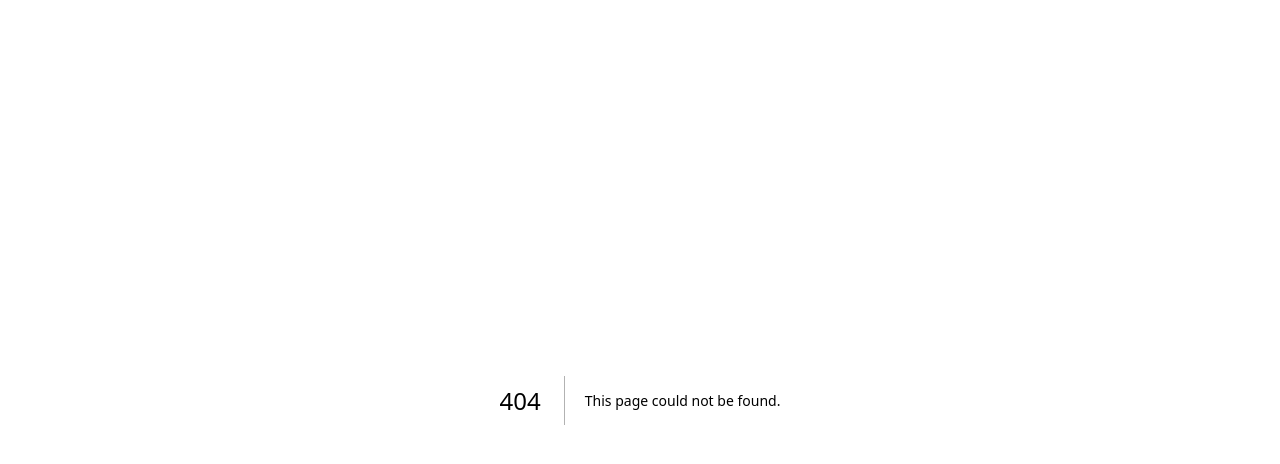
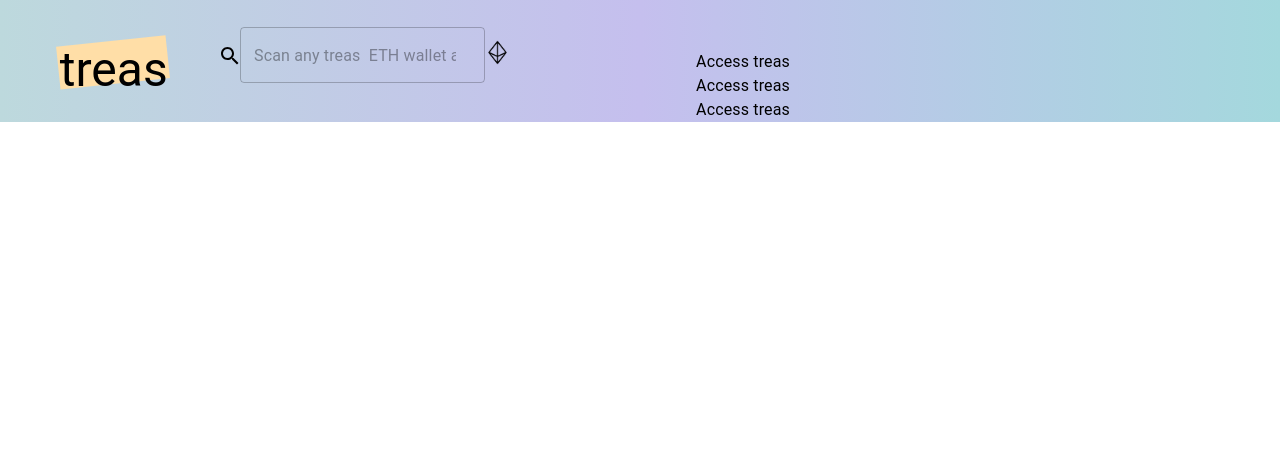
Before and after one commit to ahsaniniazi/treas_main, a Next.js app: page /Header in a window 1280 px wide. Before the commit this address had no page. Shown: the top 464 px of the page. Built offline with nearby package versions, Linux system fonts and the light colour scheme.

Commit message:
fix:Bar_Head

```diff
--- a/src/pages/Bar_Head.tsx
+++ b/src/pages/Bar_Head.tsx
@@ -17,7 +17,7 @@ const style = {
     transform: 'translate(-50%, -50%)',
     width: 595,
     bgcolor: 'background.paper',
-    border: "1px solid #979797",
+    border: "border-double border-4 border-indigo-600",
     pt: 2,
     px: 4,
     pb: 3,
@@ -77,12 +77,13 @@ export default function NFT_Head() {
                         onClose={handleClose}
                         aria-labelledby="parent-modal-title"
                         aria-describedby="parent-modal-description"
+
                     >
-                        <Box sx={{ ...style, width: 500, height: 400 }}>
-                            <Box borderRadius="100px" borderColor="#979797" border="1px"
-                                position="absolute" color="#FFFFFF" marginTop="-20px">
+                        <Box sx={{ ...style, width: 500, height: 400 }} border="1px" borderColor="#979797">
+                            <Box border="1px"
+                                position="absolute" top="-20px" right="-20px">
                                 <Image src="image/back icon.svg" alt="Fund me" width={30} height={30} onClick={handleClose}
-                                />
+                                    className="bg-[#fff] border rounded-full relative border-[#979797] px-[5px] py-[5px]" />
                             </Box>
                             <Box marginLeft={10}>
                                 <Box sx={{ ...commonStyles, borderColor: '#D1D0D6' }} display="flex" alignItems="center"
@@ -124,10 +125,11 @@ export default function NFT_Head() {
                         aria-labelledby="parent-modal-title"
                         aria-describedby="parent-modal-description"
                     >
-                        <Box sx={{ ...style, width: 500, height: 400 }}>
-                            <Box borderRadius="4px" borderColor="#979797" border="1px" marginLeft={55}
-                                position="absolute" padding={0} marginTop={0}>
-                                <Image src="image/back icon.svg" alt="Fund me" width={30} height={30} onClick={handleClose} />
+                        <Box sx={{ ...style, width: 500, height: 400 }} border="1px" borderColor="#979797">
+                            <Box border="1px"
+                                position="absolute" top="-20px" right="-20px">
+                                <Image src="image/back icon.svg" alt="Fund me" width={30} height={30} onClick={handleClose}
+                                    className="bg-[#fff] border rounded-full relative border-[#979797] px-[5px] py-[5px]" />
                             </Box>
                             <Box marginLeft={20}>
                                 <Image src="image/NFT.svg" alt="Fund me" width={90} height={90} />
@@ -161,11 +163,13 @@ export default function NFT_Head() {
                     onClose={handleClose}
                     aria-labelledby="parent-modal-title"
                     aria-describedby="parent-modal-description"
+
                 >
-                    <Box sx={{ ...style, width: 500, height: 400 }}>
-                        <Box borderRadius="4px" borderColor="#979797" border="1px" marginLeft={55}
-                            position="absolute" padding={0} marginTop={0}>
-                            <Image src="image/back icon.svg" alt="Fund me" width={30} height={30} onClick={handleClose} />
+                    <Box sx={{ ...style, width: 500, height: 400 }} border="1px" borderColor="#979797">
+                        <Box border="1px"
+                            position="absolute" top="-22px" right="-20px" >
+                            <Image src="image/back icon.svg" alt="Fund me" width={40} height={40} onClick={handleClose}
+                                className="bg-[#fff] border rounded-full relative border-[#979797] px-[5px] py-[5px]" />
                         </Box>
                         <Box marginLeft={20}>
                             <Image src="image/IIcon.svg" alt="Fund me" width={90} height={90} />
--- /dev/null
+++ b/src/pages/Header.tsx
@@ -0,0 +1,92 @@
+import { Search } from "@mui/icons-material";
+import { Box, Container, TextField, Typography } from "@mui/material";
+import Image from "next/image";
+import Link from "next/link";
+import React, { useState } from "react";
+
+const Header = () => {
+    const [focus, setfocus] = useState<boolean>(false);
+    return (
+        <>
+            <Box className=' bg-gradient-to-r from-[#BDD9DD] via-[#C5BFEE] to-[#A4D8DD]' >
+                <nav className=' duration-300 p-0 relative flex  items-center'>
+                    <Box component="div" className='mr-auto p-0 ml-auto'>
+                        <Box component="div" className='flex items-center justify-center'>
+                            <Box component="div" className='logo'>
+                                <Link
+                                    className='p-[1px] -ml-[27rem] mt-[1rem] text-black textdecoration-nounderline whitespace-nowrap focus:text-black hover:text-black text-6xl font-serif leading-4 absolute -rotate-6 bg-[#FFDEA7] h-[35%] font-size-40px font-weight-bold'
+                                    href='#'
+                                >
+                                    <Typography
+                                        variant='h3'
+                                        gutterBottom
+                                        component='div'
+                                        className='rotate-6 -mt-[9px]'
+                                    >
+                                        treas
+                                    </Typography>
+                                </Link>
+                            </Box>
+
+                            <Box
+                                component='form'
+                                onClick={() => setfocus(true)}
+                                className={`relative rounded-3xl ${focus ? "border-[rgb(6 100 237 / 86%)] border-2 border-solid" : ""
+                                    } pl-[30px] bg-transparent h-[50px] top-[30px] -left-[280px] p-[0 4px] flex items-center rounded-md w-[300px]`}
+                                role='search'
+                                onSubmit={(e) => {
+                                    e.preventDefault();
+                                }}
+                            >
+                                <TextField
+                                    onFocus={() => setfocus(true)}
+                                    className='outline-[none] border-transparent focus:outline-[none] hover:outline-[none] focus:border-transparent hover:border-transparent'
+                                    type='search'
+                                    placeholder='Scan any treas  ETH wallet address or ENS name'
+                                    aria-label='Search'
+                                />
+                                <Box component="div" className='absolute left-2'>
+                                    <Search onClick={() => setfocus(true)} />
+                                </Box>
+                                <button
+                                    className='btn '
+                                    type='submit'
+                                    onClick={() => setfocus(true)}
+                                >
+                                    <Image
+                                        src='/image/image 131.svg'
+                                        alt=''
+                                        width={25}
+                                        height={25}
+                                        style={{ marginBottom: 5 }}
+                                        onClick={() => setfocus(true)}
+                                    />
+                                </button>
+                            </Box>
+                        </Box>
+
+                        <Box
+
+                            display="flex"
+                            id='navbarNavDropdown'
+                        >
+                            <ul className='navbar-nav ms-auto text-capitalize'>
+                                <Typography className='nav-link font-size-18px text-[#000000]'>
+                                    Access treas
+                                </Typography>
+                                <Typography className='nav-link font-size-18px text-[#000000]'>
+                                    Access treas
+                                </Typography>
+                                <Typography className='nav-link font-size-18px text-[#000000]'>
+                                    Access treas
+                                </Typography>
+                            </ul>
+                        </Box>
+                    </Box>
+                </nav>
+            </Box>
+        </>
+    );
+};
+
+export default Header;
--- /dev/null
+++ b/src/pages/New_Header.tsx
@@ -0,0 +1,118 @@
+import * as React from 'react';
+import { styled, alpha } from '@mui/material/styles';
+import AppBar from '@mui/material/AppBar';
+import Box from '@mui/material/Box';
+import Toolbar from '@mui/material/Toolbar';
+import IconButton from '@mui/material/IconButton';
+import Typography from '@mui/material/Typography';
+import InputBase from '@mui/material/InputBase';
+import SearchIcon from '@mui/icons-material/Search';
+import { Button } from '@mui/material';
+
+const Search = styled('div')(({ theme }) => ({
+    position: 'relative',
+    borderRadius: theme.shape.borderRadius,
+    backgroundColor: alpha(theme.palette.common.white, 0.15),
+    '&:hover': {
+        backgroundColor: alpha(theme.palette.common.white, 0.25),
+    },
+    marginRight: theme.spacing(2),
+    marginLeft: 0,
+    width: '100%',
+    [theme.breakpoints.up('sm')]: {
+        marginLeft: theme.spacing(3),
+        width: 'auto',
+    },
+}));
+
+const SearchIconWrapper = styled('div')(({ theme }) => ({
+    padding: theme.spacing(0, 2),
+    height: '100%',
+    position: 'absolute',
+    pointerEvents: 'none',
+    display: 'flex',
+    alignItems: 'center',
+    justifyContent: 'center',
+}));
+
+const StyledInputBase = styled(InputBase)(({ theme }) => ({
+    color: 'inherit',
+    '& .MuiInputBase-input': {
+        padding: theme.spacing(1, 1, 1, 0),
+        // vertical padding + font size from searchIcon
+        paddingLeft: `calc(1em + ${theme.spacing(4)})`,
+        transition: theme.transitions.create('width'),
+        width: '100%',
+        [theme.breakpoints.up('md')]: {
+            width: '20ch',
+        },
+    },
+}));
+
+export default function PrimarySearchAppBar() {
+    const [anchorEl, setAnchorEl] = React.useState<null | HTMLElement>(null);
+    const [mobileMoreAnchorEl, setMobileMoreAnchorEl] =
+        React.useState<null | HTMLElement>(null);
+
+    return (
+        <Box sx={{ flexGrow: 1 }}>
+            <AppBar position="static">
+                <Toolbar>
+                    <IconButton
+                        size="large"
+                        edge="start"
+                        color="inherit"
+                        aria-label="open drawer"
+                        sx={{ mr: 2 }}
+                    >
+
+                    </IconButton>
+                    <Typography
+                        variant='h3'
+                        gutterBottom
+                        component='div'
+                        className='rotate-6 -mt-[9px]'
+                    >
+                        treas
+                    </Typography>
+                    <Search>
+                        <SearchIconWrapper>
+                            <SearchIcon />
+                        </SearchIconWrapper>
+                        <StyledInputBase
+                            placeholder="Search…"
+                            inputProps={{ 'aria-label': 'search' }}
+                        />
+                    </Search>
+                    <Box sx={{ flexGrow: 1 }} />
+                    <Box sx={{ display: { xs: 'none', md: 'flex' } }}>
+                        <IconButton size="large" aria-label="show 4 new mails" color="inherit">
+
+                            <Button className='text-[#000000]' >Learn</Button>
+
+                        </IconButton>
+                        <IconButton
+                            size="large"
+                            aria-label="show 17 new notifications"
+                            color="inherit"
+                        >
+                            <Button className='text-[#000000]' >Solutions</Button>
+                        </IconButton>
+                        <IconButton
+                            size="large"
+                            edge="end"
+                            aria-label="account of current user"
+                            aria-haspopup="true"
+
+                            color="inherit"
+                        >
+                            <Button className='text-[#000000]' >Access Treas</Button>
+                        </IconButton>
+                    </Box>
+
+                </Toolbar>
+            </AppBar>
+
+        </Box>
+    );
+}
--- a/src/pages/index.tsx
+++ b/src/pages/index.tsx
@@ -1,12 +1,15 @@
 import { Inter } from '@next/font/google'
 import Heading from './Coin_Head'
 import React from 'react'
+import Header from './Header'
 import Treasury_label from './Treasury_Flows'
 import Graph_Table from './Coin_table'
 import Chart from './Bar_graph'
 import { Container } from '@mui/material'
 import NFT_Head from './Bar_Head'
 import Footer from './Footer'
+import New from './New_Header'
+
 
 
 const inter = Inter({ subsets: ['latin'] })
@@ -15,6 +18,8 @@ export default function Home() {
   return (
     <React.Fragment>
 
+      {/* <New /> */}
+      {/* <Header /> */}
       <Container>
         <NFT_Head />
         <Chart />
```
